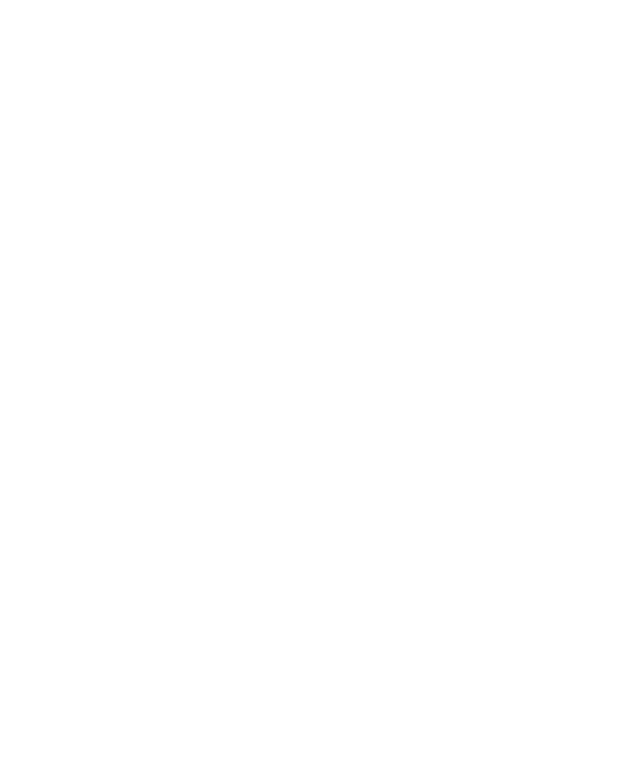
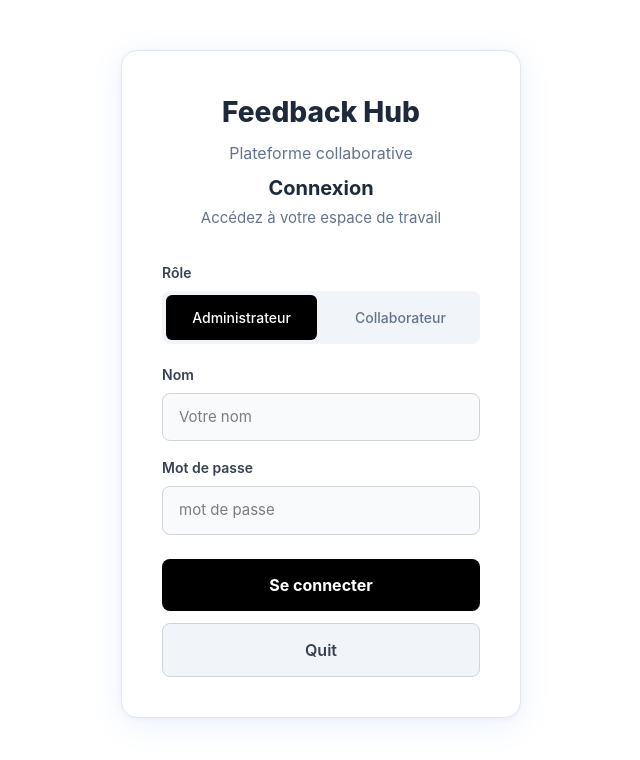
Before and after one commit to Val242/FeedBackIWOMI_FRONTEND, a React (Vite) app: page /login in a window 1280 px wide. Before the commit this address had no page. Shown: the top 760 px of the page, without its empty margins (319-959 px from the left). Built offline with nearby package versions, Linux system fonts and the light colour scheme.

Commit message:
Added a criticality property to the feedback schema

```diff
--- a/src/AdminDashboard.jsx
+++ b/src/AdminDashboard.jsx
@@ -175,7 +175,7 @@
             <table className="min-w-full bg-white border border-gray-200 rounded-lg shadow-sm">
               <thead className="bg-gray-50">
                 <tr>
-                  {["Name","Email","Message","Time","Status","Assigned To"].map(head => (
+                  {["Name","Email","Message","Time","Criticality","Status","Assigned To"].map(head => (
                     <th key={head} className="px-6 py-3 text-left text-sm font-semibold text-gray-600 uppercase">{head}</th>
                   ))}
                 </tr>
@@ -189,6 +189,7 @@
                       <td className="px-6 py-4 text-sm text-gray-800">{fb.email}</td>
                       <td className="px-6 py-4 text-sm text-gray-800">{fb.message}</td>
                       <td className="px-6 py-4 text-sm text-gray-800">{fb.timestamp}</td>
+                       <td className="px-6 py-4 text-sm text-gray-800">{fb.criticality}</td>
                       <td className="px-6 py-4">
                         <span className={`px-3 py-1 rounded-full text-xs font-semibold ${
                           fb.status==="New"?"bg-yellow-100 text-yellow-700":
--- a/src/App.jsx
+++ b/src/App.jsx
@@ -1,10 +1,12 @@
-import React from 'react';
-import { Routes, Route } from 'react-router-dom';
-import Header from './Header';
-import AdminDashboard from './AdminDashboard';
-import FeedBackForm from './FeedBackForm';
-import CopyRights from './CopyRights';
-import CollaboratorDashboard from './CollaboratorDashboard'; // create this if needed
+// App.jsx
+import React from "react";
+import { Routes, Route } from "react-router-dom";
+import Header from "./Header";
+import AdminDashboard from "./AdminDashboard";
+import FeedBackForm from "./FeedBackForm";
+import CopyRights from "./CopyRights";
+import CollaboratorDashboard from "./CollaboratorDashboard"; // create this file
+import Login from "./Login"; // import login page
 
 export default function App() {
   return (
@@ -22,6 +24,9 @@
           }
         />
 
+        {/* Login page */}
+        <Route path="/login" element={<Login />} />
+
         {/* Admin dashboard */}
         <Route path="/admin" element={<AdminDashboard />} />
 
--- a/src/Header.jsx
+++ b/src/Header.jsx
@@ -1,28 +1,20 @@
-import React, { useState } from "react";
-import FeedBackForm from "./feedBackForm";
-import Login from "./Login";
+// Header.jsx
+import React from "react";
+import { useNavigate } from "react-router-dom";
 import logo from "./assets/chat-2.png";
 
 function Header() {
-  const [showForm, setShowForm] = useState(false);
-  const [showLogin, setShowLogin] = useState(false);
-
-  const toggleForm = () => {
-    setShowForm((prev) => !prev);
-    setShowLogin(false);
-  };
-
-  const toggleLogin = () => {
-    setShowLogin((prev) => !prev);
-    setShowForm(false);
-  };
+  const navigate = useNavigate();
 
   return (
     <div className="w-full">
       {/* Top Navigation */}
       <div className="flex flex-col sm:flex-row items-center justify-between px-6 py-4 bg-white shadow-md sticky top-0 z-50">
         {/* Logo */}
-        <div className="flex items-center space-x-3 mb-3 sm:mb-0">
+        <div
+          className="flex items-center space-x-3 mb-3 sm:mb-0 cursor-pointer"
+          onClick={() => navigate("/")}
+        >
           <img src={logo} alt="logo" className="w-10 h-10 rounded-lg shadow" />
           <span className="text-2xl font-bold text-gray-800 tracking-wide">
             FeedbackHub
@@ -31,42 +23,26 @@
 
         {/* Nav Links */}
         <div className="flex flex-wrap justify-center gap-6 text-base font-medium">
-          <div className="cursor-pointer text-gray-700 hover:text-black transition">
+          <div
+            className="cursor-pointer text-gray-700 hover:text-black transition"
+            onClick={() => navigate("/")}
+          >
             Home
           </div>
           <div
             className="cursor-pointer text-gray-700 hover:text-black transition"
-            onClick={toggleForm}
+            onClick={() => navigate("/")} // stays on home where feedback form is
           >
             Submit Feedback
           </div>
           <div
             className="cursor-pointer text-gray-700 hover:text-black transition"
-            onClick={toggleLogin}
+            onClick={() => navigate("/login")}
           >
             Connection
           </div>
         </div>
       </div>
-
-      {/* Login Modal */}
-      {showLogin && (
-        <div className="fixed inset-0 flex justify-center items-center bg-black/40 backdrop-blur-sm z-50">
-          <div className="w-full max-w-md bg-white rounded-2xl shadow-lg p-6 relative">
-            {/* Cancel button */}
-            <button
-              className="absolute top-3 right-3 text-gray-500 hover:text-black transition"
-              onClick={() => setShowLogin(false)}
-            >
-              ✕
-            </button>
-            <h2 className="text-xl font-semibold mb-4 text-center text-gray-800">
-              Admin Login
-            </h2>
-            <Login />
-          </div>
-        </div>
-      )}
 
       {/* Hero Section with Indigo Gradient */}
       <div className="bg-gradient-to-r from-indigo-100 via-white to-indigo-50 px-6 py-14 text-center">
@@ -80,8 +56,6 @@
             <br className="hidden sm:block" />
             build a better experience for everyone.
           </p>
-
-
         </div>
       </div>
     </div>
--- a/src/Login.jsx
+++ b/src/Login.jsx
@@ -50,13 +50,15 @@
         maxWidth: 400,
         background: "#fff",
         borderRadius: 16,
-        boxShadow: "0 6px 32px rgba(59,130,246,0.10), 0 1.5px 6px rgba(0,0,0,0.04)",
+        boxShadow:
+          "0 6px 32px rgba(59,130,246,0.10), 0 1.5px 6px rgba(0,0,0,0.04)",
         border: "1px solid #e0e7ef",
         padding: isMobile ? 24 : 40,
         display: "flex",
         flexDirection: "column",
         justifyContent: "center",
-        fontFamily: '-apple-system, BlinkMacSystemFont, "Segoe UI", Roboto, sans-serif',
+        fontFamily:
+          '-apple-system, BlinkMacSystemFont, "Segoe UI", Roboto, sans-serif',
         margin: "50px auto",
       }}
     >
@@ -229,6 +231,26 @@
         >
           {isLoading ? "Connexion..." : "Se connecter"}
         </button>
+
+        {/* Quit Button */}
+        <button
+          type="button"
+          onClick={() => navigate("/")}
+          style={{
+            width: "100%",
+            padding: "14px 0",
+            background: "#f1f5f9",
+            color: "#374151",
+            border: "1.5px solid #d1d5db",
+            borderRadius: 8,
+            fontSize: 16,
+            fontWeight: 600,
+            cursor: "pointer",
+            marginTop: 12,
+          }}
+        >
+          Quit
+        </button>
       </form>
 
       {/* Error Message */}
```
